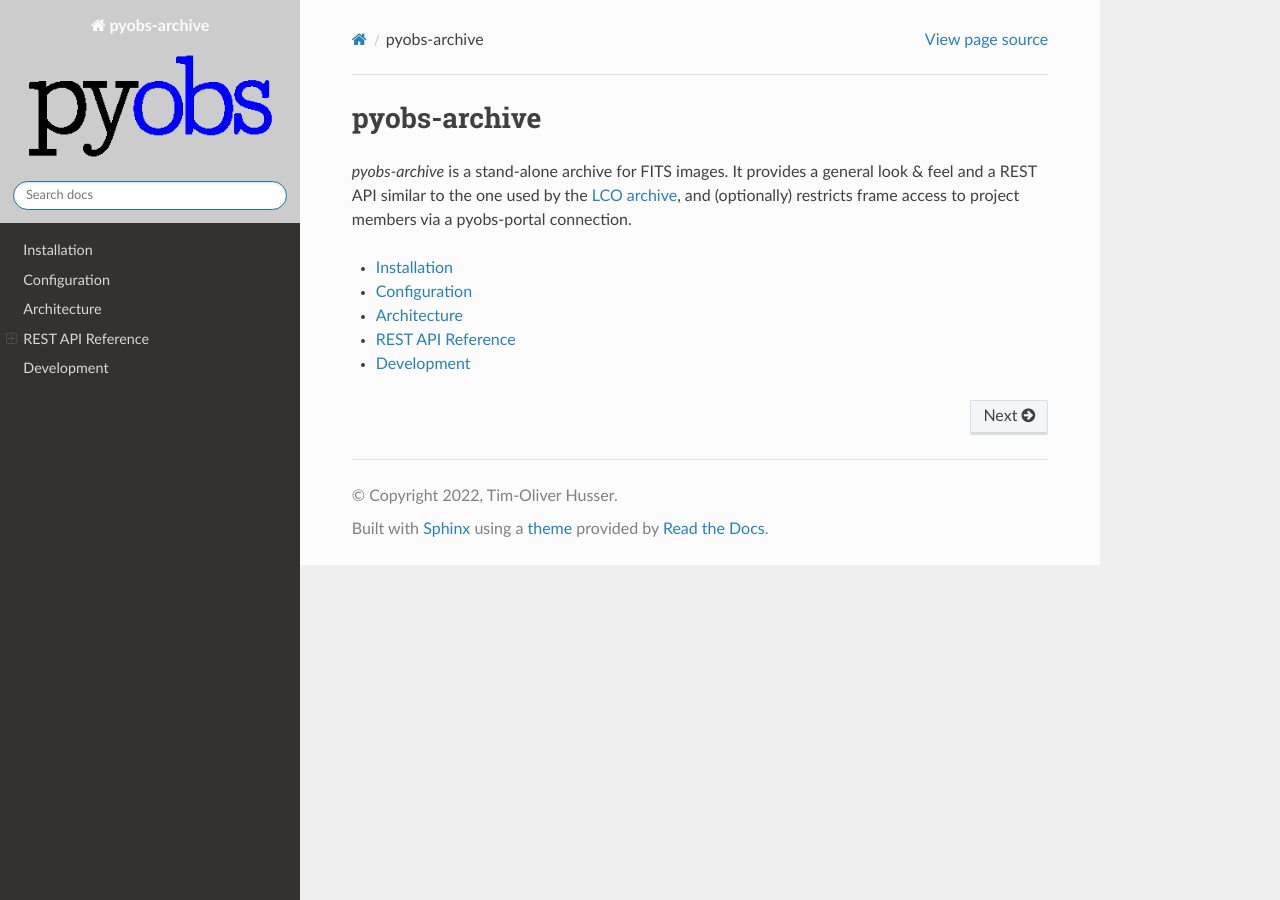
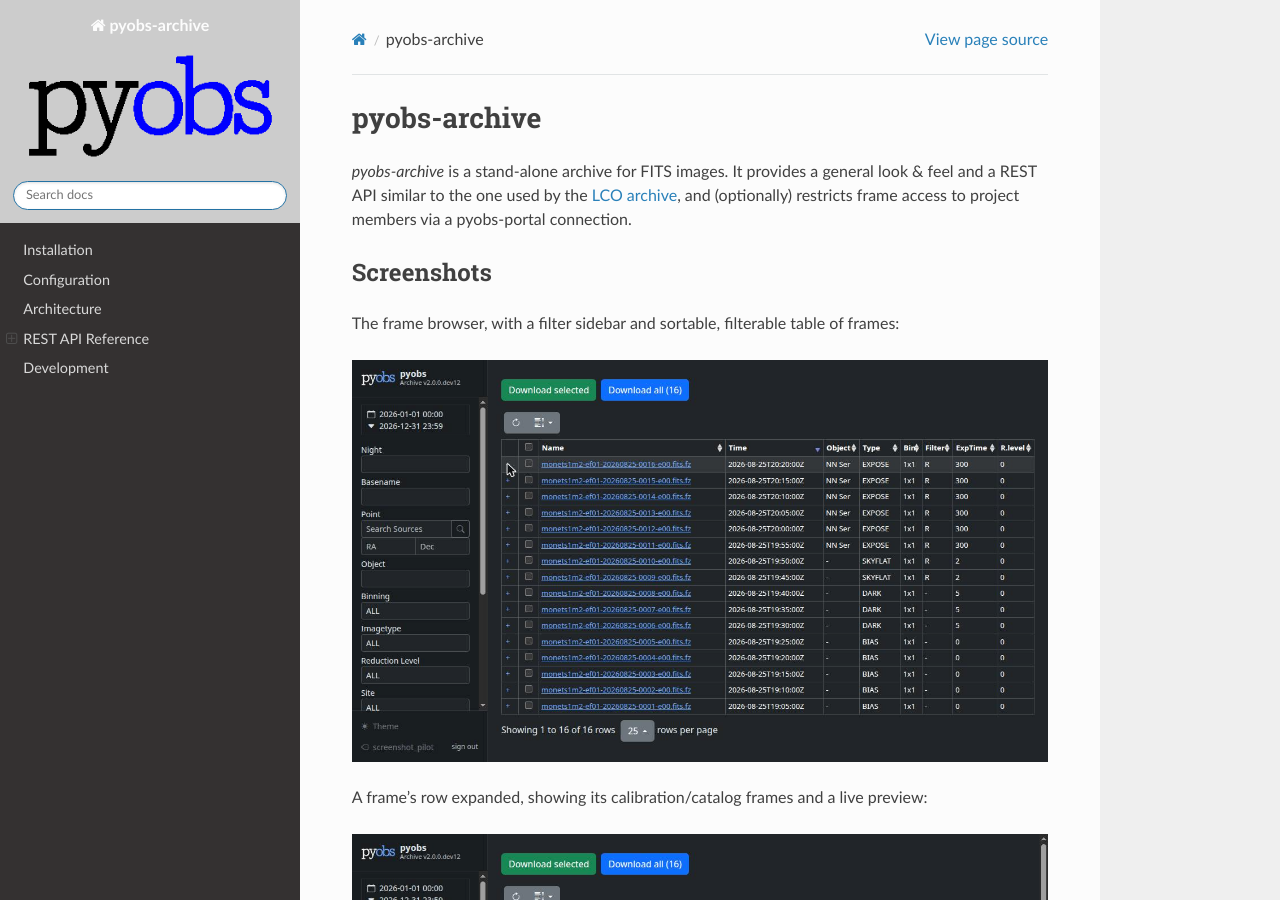
Before and after one commit to pyobs/pyobs-archive, a Sphinx documentation site: the page built from docs/source/index.rst, in a window 1280 px wide and 900 px high. Built offline with Sphinx 7.4.7 and the Read the Docs theme 3.1.0, drawn with Linux system fonts in a browser that asks for light colours.

Commit message:
Add UI screenshots to docs and README
Captures the frame browser (filterable/sortable table) and an expanded
frame row with its rendered preview image.

Co-Authored-By: Claude Sonnet 5 <noreply@anthropic.com>

```diff
--- a/docs/source/index.rst
+++ b/docs/source/index.rst
@@ -4,6 +4,23 @@ pyobs-archive
 *pyobs-archive* is a stand-alone archive for FITS images. It provides a general look & feel and a
 REST API similar to the one used by the `LCO archive <https://developers.lco.global/#archive>`_,
 and (optionally) restricts frame access to project members via a pyobs-portal connection.
+
+Screenshots
+===========
+
+The frame browser, with a filter sidebar and sortable, filterable table of frames:
+
+.. image:: _static/screenshots/frame-list.jpg
+   :alt: Frame browser showing a filter sidebar and a sortable table of BIAS, DARK, SKYFLAT, and
+         EXPOSE frames.
+   :width: 100%
+
+A frame's row expanded, showing its calibration/catalog frames and a live preview:
+
+.. image:: _static/screenshots/frame-preview.jpg
+   :alt: Expanded frame row with a FITS headers button and a rendered preview image of a
+         star field.
+   :width: 100%
 
 .. toctree::
    :maxdepth: 1
```
Also changed, not shown: README.md (+2 -0 lines), docs/source/_static/screenshots/frame-list.jpg (added), docs/source/_static/screenshots/frame-preview.jpg (added).
